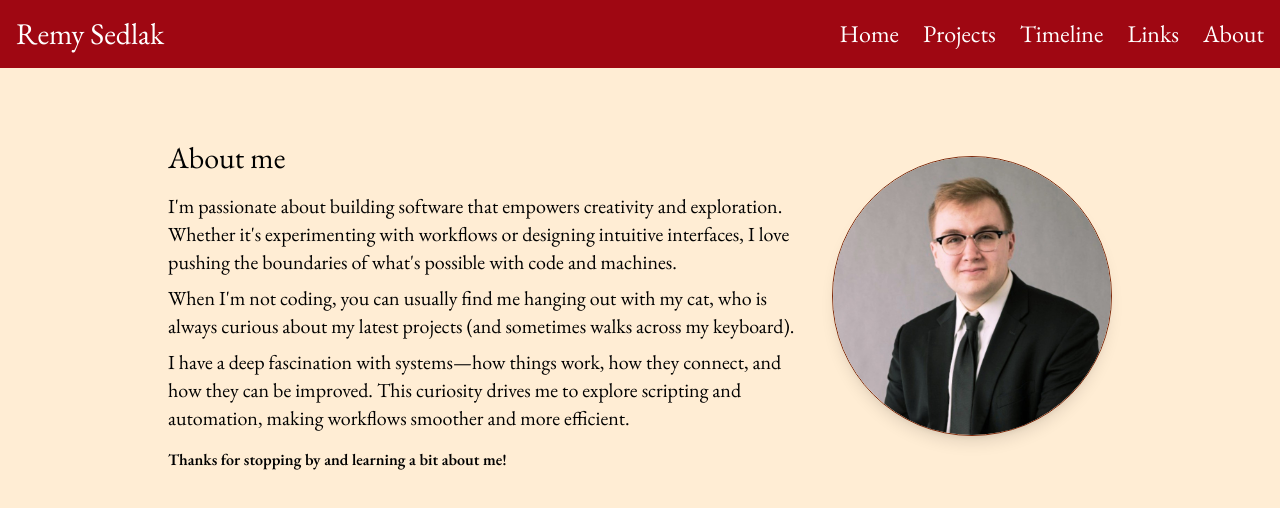
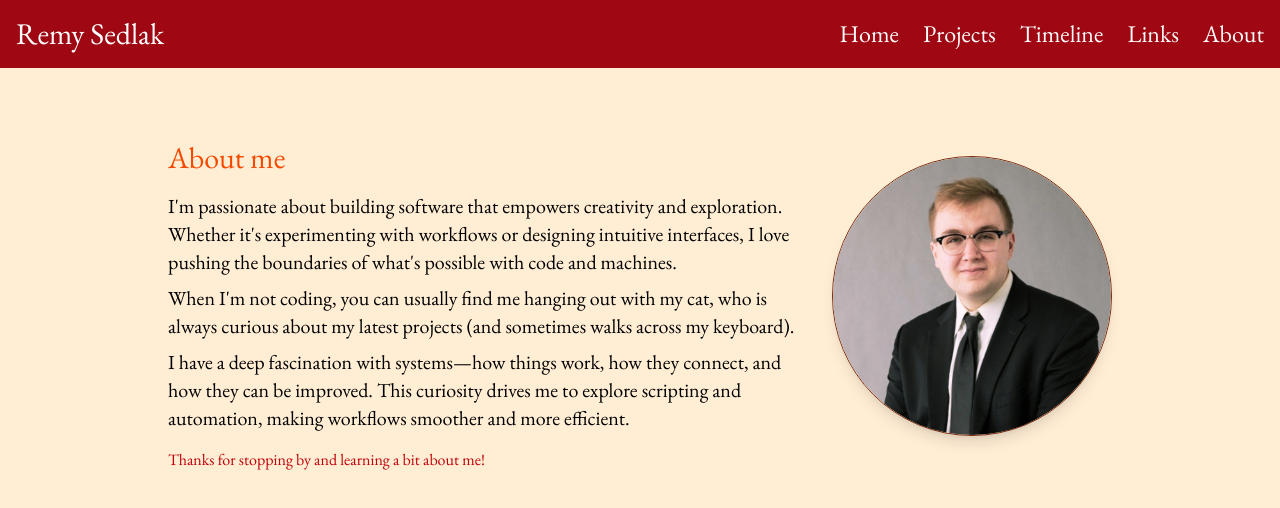
Before and after one commit to remysedlak/portfolio2.0, a React (Vite) app: page /about in a window 1280 px wide. Shown: the top 508 px of the page. Built offline with nearby package versions, Linux system fonts and the light colour scheme.

Commit message:
about me consistency color changes

```diff
--- a/src/About.tsx
+++ b/src/About.tsx
@@ -10,7 +10,7 @@ const About: React.FC = () => (
             alt="Remy Sedlak"
             className="md:rounded-full float-right shadow-lg ml-4 mt-4 w-32 h-32 md:mb-0 md:w-70 md:h-70 border border-orange-900"
         />
-        <h1 className="text-3xl mb-4">About me</h1>
+        <h1 className="text-3xl mb-4 text-orange-600">About me</h1>
             <p className="text-xl mb-2 ">
                 I'm passionate about building software that empowers creativity and exploration. Whether it's experimenting with workflows or designing intuitive interfaces, I love pushing the boundaries of what's possible with code and machines.
             </p>
@@ -20,7 +20,7 @@ const About: React.FC = () => (
             <p className="mb-2 text-xl">
                 I have a deep fascination with systems—how things work, how they connect, and how they can be improved. This curiosity drives me to explore scripting and automation, making workflows smoother and more efficient.
             </p>
-            <p className="mt-4 text-md font-semibold">
+            <p className="mt-4 text-md  text-red-700">
                 Thanks for stopping by and learning a bit about me!
             </p>
 
```
